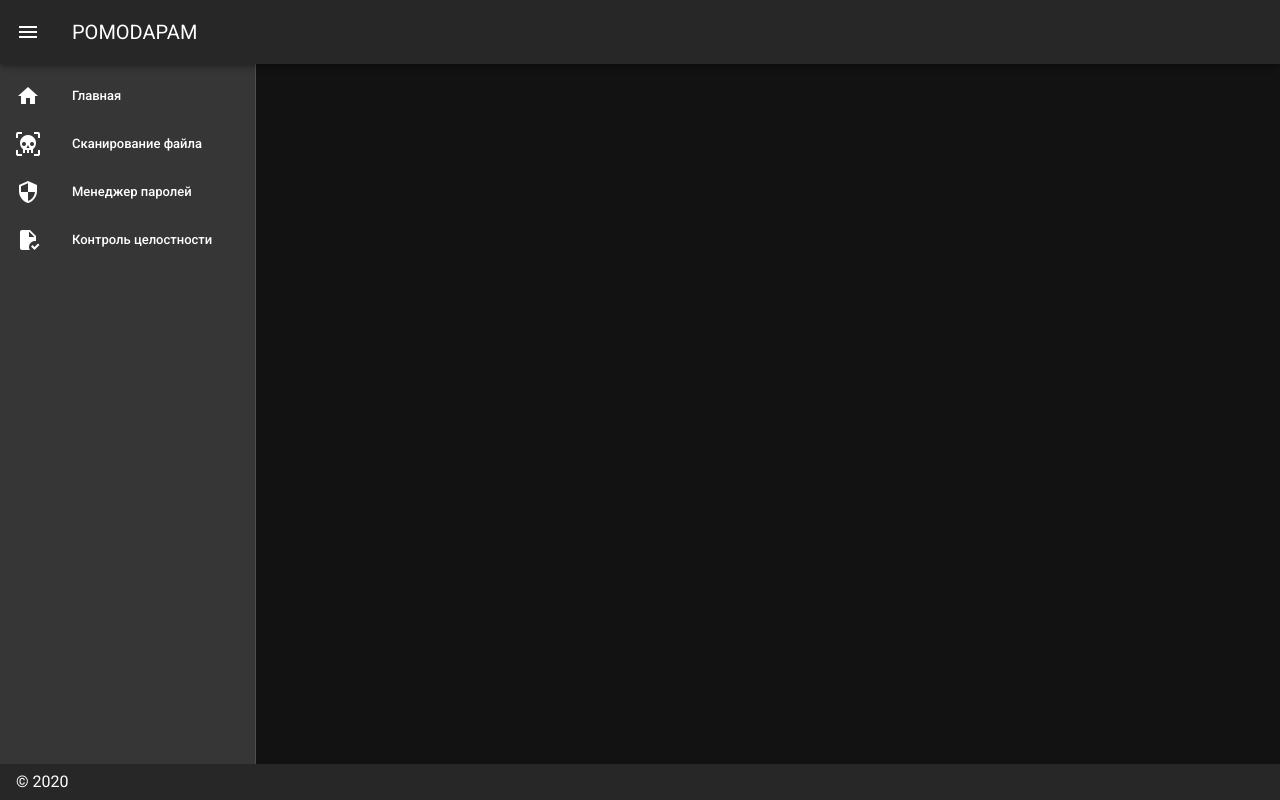
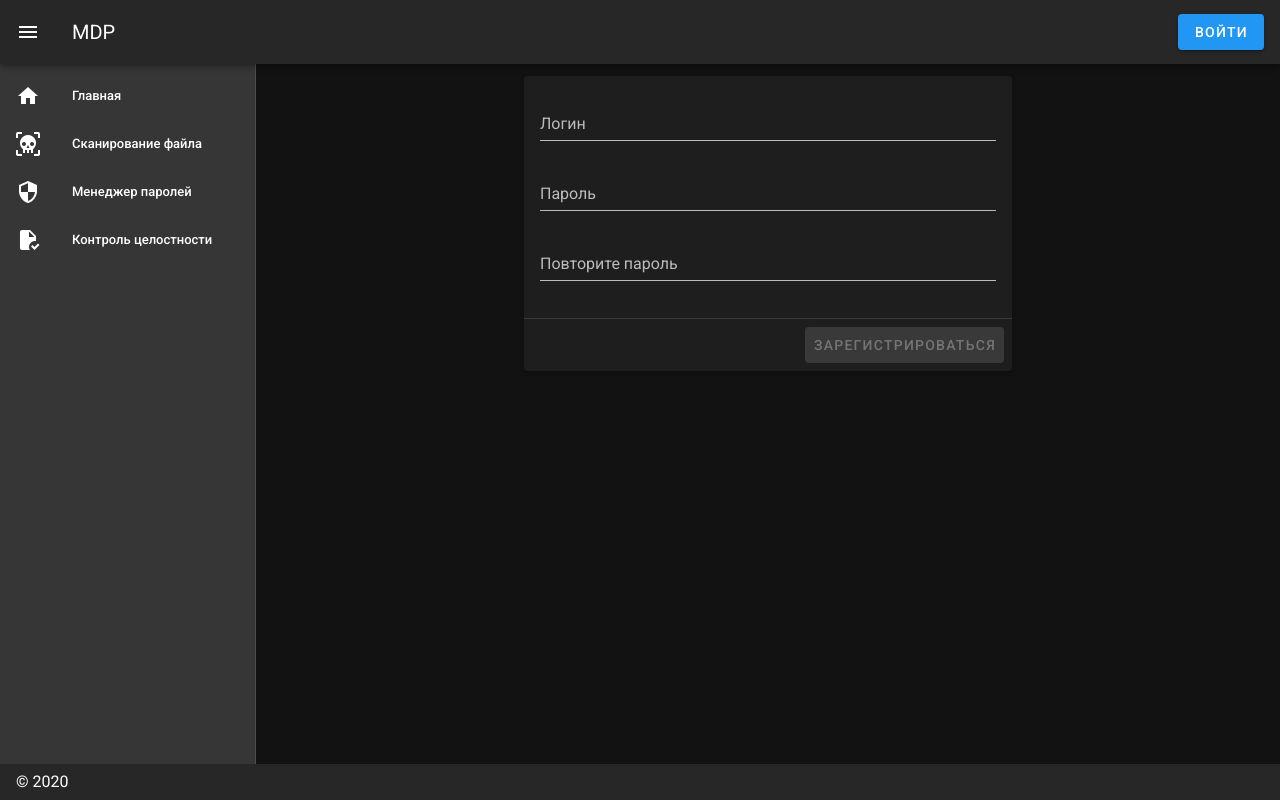
Before and after one commit to Evgaizen/MDP, a Vue app in the folder client/: page /registration in a window 1280 px wide. Built offline with nearby package versions, Linux system fonts and the light colour scheme.

Commit message:
add authentification system to client

```diff
--- a/client/src/components/Drawer.vue
+++ b/client/src/components/Drawer.vue
@@ -12,12 +12,23 @@
 
     <v-app-bar app clipped-left>
       <v-app-bar-nav-icon @click.stop="drawer = !drawer"></v-app-bar-nav-icon>
-      <v-toolbar-title>POMODAPAM</v-toolbar-title>
+      <v-toolbar-title>MDP</v-toolbar-title>
+      <v-spacer></v-spacer>
+      <v-chip v-if="username" class="ma-2" color="primary" pill>
+        <h3>{{ username }}</h3>
+        <v-icon right>
+          mdi-account-circle-outline
+        </v-icon>
+      </v-chip>
+      <v-btn color="primary" @click="loggedIn ? logout() : toLoginPage()">{{
+        loggedIn ? "Выйти" : "Войти"
+      }}</v-btn>
     </v-app-bar>
   </div>
 </template>
 <script>
 import DrawerItem from "./DrawerItem.vue";
+import { mapGetters } from "vuex";
 
 export default {
   data: () => ({
@@ -48,5 +59,19 @@ export default {
   components: {
     DrawerItem,
   },
+  methods: {
+    toLoginPage() {
+      this.$router.push("/login");
+    },
+    logout() {
+      this.$store.dispatch("logout");
+    },
+  },
+  computed: {
+    ...mapGetters({
+      loggedIn: "loggedIn",
+      username: "getUsername",
+    }),
+  },
 };
 </script>
--- a/client/src/main.js
+++ b/client/src/main.js
@@ -1,16 +1,20 @@
-import Vue from 'vue'
-import App from './App.vue'
+import Vue from "vue";
+import App from "./App.vue";
 //Plugins
-import vuetify from './plugins/vuetify'
-import {router} from './plugins/router'
+import vuetify from "./plugins/vuetify";
+import { router } from "./plugins/router";
+import { setToken } from "./plugins/axios";
 
-import store from './store/index'
+import store from "./store/index";
 
-
+const token = localStorage.getItem("token");
+if (token) {
+  setToken(token);
+}
 
 new Vue({
   vuetify,
   router,
   store,
-  render: h => h(App)
-  }).$mount('#app');
+  render: (h) => h(App),
+}).$mount("#app");
--- /dev/null
+++ b/client/src/pages/login.vue
@@ -0,0 +1,66 @@
+<template>
+  <main>
+    <v-row justify="center">
+      <v-col cols="12" sm="10" md="8" lg="6">
+        <v-card ref="form">
+          <v-card-text>
+            <v-text-field
+              v-model.trim="form.username"
+              label="Логин"
+              required
+              :rules="[() => !!form.username || 'Это поле обязательно']"
+            ></v-text-field>
+            <v-text-field
+              v-model.trim="form.password"
+              label="Пароль"
+              type="password"
+              :rules="[() => !!form.password || 'Это поле обязательно']"
+              required
+            ></v-text-field>
+          </v-card-text>
+          <v-divider></v-divider>
+          <v-card-actions>
+            <v-btn text color="primary" @click="toRegistrationPage"
+              >Зарегистрироваться</v-btn
+            >
+            <v-spacer></v-spacer>
+            <v-btn
+              :disabled="!allFieldsFull"
+              color="primary"
+              @click="submitForm"
+            >
+              Войти
+            </v-btn>
+          </v-card-actions>
+        </v-card>
+      </v-col>
+    </v-row>
+  </main>
+</template>
+<script>
+export default {
+  data: () => {
+    return {
+      form: {
+        username: "",
+        password: "",
+      },
+    };
+  },
+  methods: {
+    submitForm() {
+      this.$store.dispatch("login", this.form).then(() => {
+        this.$router.push("/");
+      });
+    },
+    toRegistrationPage() {
+      this.$router.push("/registration");
+    },
+  },
+  computed: {
+    allFieldsFull() {
+      return !!this.form.username && !!this.form.password;
+    },
+  },
+};
+</script>
--- /dev/null
+++ b/client/src/pages/registration.vue
@@ -0,0 +1,76 @@
+<template>
+  <main>
+    <v-row justify="center">
+      <v-col cols="12" sm="10" md="8" lg="6">
+        <v-card ref="form">
+          <v-card-text>
+            <v-text-field
+              v-model.trim="form.username"
+              label="Логин"
+              required
+              :rules="[() => !!form.username || 'Это поле обязательно']"
+            ></v-text-field>
+            <v-text-field
+              v-model.trim="form.password"
+              label="Пароль"
+              type="password"
+              :rules="[() => !!form.password || 'Это поле обязательно']"
+              required
+            ></v-text-field>
+            <v-text-field
+              v-model.trim="confirm"
+              label="Повторите пароль"
+              type="password"
+              :rules="[
+                () => !!confirm || 'Это поле обязательно',
+                () => confirm === form.password || 'Пароли не совпадают',
+              ]"
+              required
+            ></v-text-field>
+          </v-card-text>
+          <v-divider></v-divider>
+          <v-card-actions>
+            <v-spacer></v-spacer>
+            <v-btn
+              :disabled="!allFieldsFull"
+              color="primary"
+              @click="submitForm"
+            >
+              Зарегистрироваться
+            </v-btn>
+          </v-card-actions>
+        </v-card>
+      </v-col>
+    </v-row>
+  </main>
+</template>
+<script>
+export default {
+  data: () => {
+    return {
+      form: {
+        username: "",
+        password: "",
+      },
+      confirm: "",
+    };
+  },
+  methods: {
+    submitForm() {
+      this.$store.dispatch("registration", this.form).then(() => {
+        this.$router.push("/");
+      });
+    },
+  },
+  computed: {
+    allFieldsFull() {
+      return (
+        !!this.form.username &&
+        !!this.form.password &&
+        !!this.confirm &&
+        this.confirm === this.form.password
+      );
+    },
+  },
+};
+</script>
--- /dev/null
+++ b/client/src/plugins/axios.js
@@ -0,0 +1,14 @@
+import axios from "axios";
+
+const config = {
+  baseURL: "http://localhost:3000/api",
+};
+
+export const $axios = axios.create(config);
+
+export function setToken(token) {
+  $axios.interceptors.request.use((config) => {
+    config.headers.Authorization = token;
+    return config;
+  });
+}
--- a/client/src/plugins/router.js
+++ b/client/src/plugins/router.js
@@ -1,37 +1,49 @@
-import Vue from 'vue';
-import VueRouter from 'vue-router';
+import Vue from "vue";
+import VueRouter from "vue-router";
 
 Vue.use(VueRouter);
 
-Vue.config.productionTip = false
+Vue.config.productionTip = false;
 
 // Pages
-import Home from '../pages/home.vue'
-import Scan from '../pages/scan.vue'
-import PasswordManager from '../pages/passwordManager.vue'
-import IntegrityСontrol from '../pages/integrityСontrol.vue'
+import Home from "../pages/home.vue";
+import Scan from "../pages/scan.vue";
+import PasswordManager from "../pages/passwordManager.vue";
+import IntegrityСontrol from "../pages/integrityСontrol.vue";
+import Login from "../pages/login.vue";
+import Registration from "../pages/registration.vue";
 
 const routes = [
   {
-    name: 'home',
-    path: '/',
-    component: Home
+    name: "home",
+    path: "/",
+    component: Home,
   },
   {
-    name: 'scan',
-    path: '/scan',
-    component: Scan
+    name: "scan",
+    path: "/scan",
+    component: Scan,
   },
   {
-    name: 'passwordManager',
-    path: '/password-manager',
-    component: PasswordManager
+    name: "passwordManager",
+    path: "/password-manager",
+    component: PasswordManager,
   },
   {
-    name: 'integrityСontrol',
-    path: '/integrity-control',
-    component: IntegrityСontrol
+    name: "integrityСontrol",
+    path: "/integrity-control",
+    component: IntegrityСontrol,
+  },
+  {
+    name: "login",
+    path: "/login",
+    component: Login,
+  },
+  {
+    name: "registration",
+    path: "/registration",
+    component: Registration,
   },
 ];
 
-export const router = new VueRouter({ mode: 'history', routes: routes });
+export const router = new VueRouter({ mode: "history", routes: routes });
--- a/client/src/store/index.js
+++ b/client/src/store/index.js
@@ -1,13 +1,15 @@
-import Vue from 'vue'
-import Vuex from 'vuex'
+import Vue from "vue";
+import Vuex from "vuex";
 
 // Modules
-import file from './modules/file/index'
+import file from "./modules/file/index";
+import auth from "./modules/auth/index";
 
-Vue.use(Vuex)
+Vue.use(Vuex);
 
 export default new Vuex.Store({
-    modules: {
-        file
-    }
-})
+  modules: {
+    file,
+    auth,
+  },
+});
--- /dev/null
+++ b/client/src/store/modules/auth/actions.js
@@ -0,0 +1,44 @@
+import { $axios, setToken } from "../../../plugins/axios";
+
+export default {
+  login({ commit }, credentials) {
+    return new Promise((resolve, reject) => {
+      $axios
+        .post("users/login", credentials)
+        .then((res) => {
+          commit("SET_USERNAME", res.data.user.username);
+          commit("SET_TOKEN", res.data.user.token);
+          const token = `Token ${res.data.user.token}`;
+          localStorage.setItem("token", token);
+          setToken(token);
+          resolve(res);
+        })
+        .catch((err) => {
+          reject(err);
+        });
+    });
+  },
+  logout({ commit }) {
+    commit("SET_USERNAME", "");
+    commit("SET_TOKEN", "");
+    localStorage.removeItem("token");
+    setToken("");
+  },
+  registration({ commit }, credentials) {
+    return new Promise((resolve, reject) => {
+      $axios
+        .post("/users", credentials)
+        .then((res) => {
+          commit("SET_USERNAME", res.data.user.username);
+          commit("SET_TOKEN", res.data.user.token);
+          const token = `Token ${res.data.user.token}`;
+          localStorage.setItem("token", token);
+          setToken(token);
+          resolve(res);
+        })
+        .catch((err) => {
+          reject(err);
+        });
+    });
+  },
+};
--- /dev/null
+++ b/client/src/store/modules/auth/getters.js
@@ -0,0 +1,4 @@
+export default {
+  loggedIn: (state) => !!state.token,
+  getUsername: (state) => state.username,
+};
--- /dev/null
+++ b/client/src/store/modules/auth/index.js
@@ -0,0 +1,15 @@
+import actions from "./actions";
+import mutations from "./mutations";
+import getters from "./getters";
+
+const state = () => ({
+  token: localStorage.getItem("token") || "",
+  username: "",
+});
+
+export default {
+  state,
+  actions,
+  mutations,
+  getters,
+};
--- /dev/null
+++ b/client/src/store/modules/auth/mutations.js
@@ -0,0 +1,8 @@
+export default {
+  SET_USERNAME(state, username) {
+    state.username = username;
+  },
+  SET_TOKEN(state, token) {
+    state.token = token;
+  },
+};
```
Also changed, not shown: client/src/store/modules/file/actions.js (+32 -25 lines).
